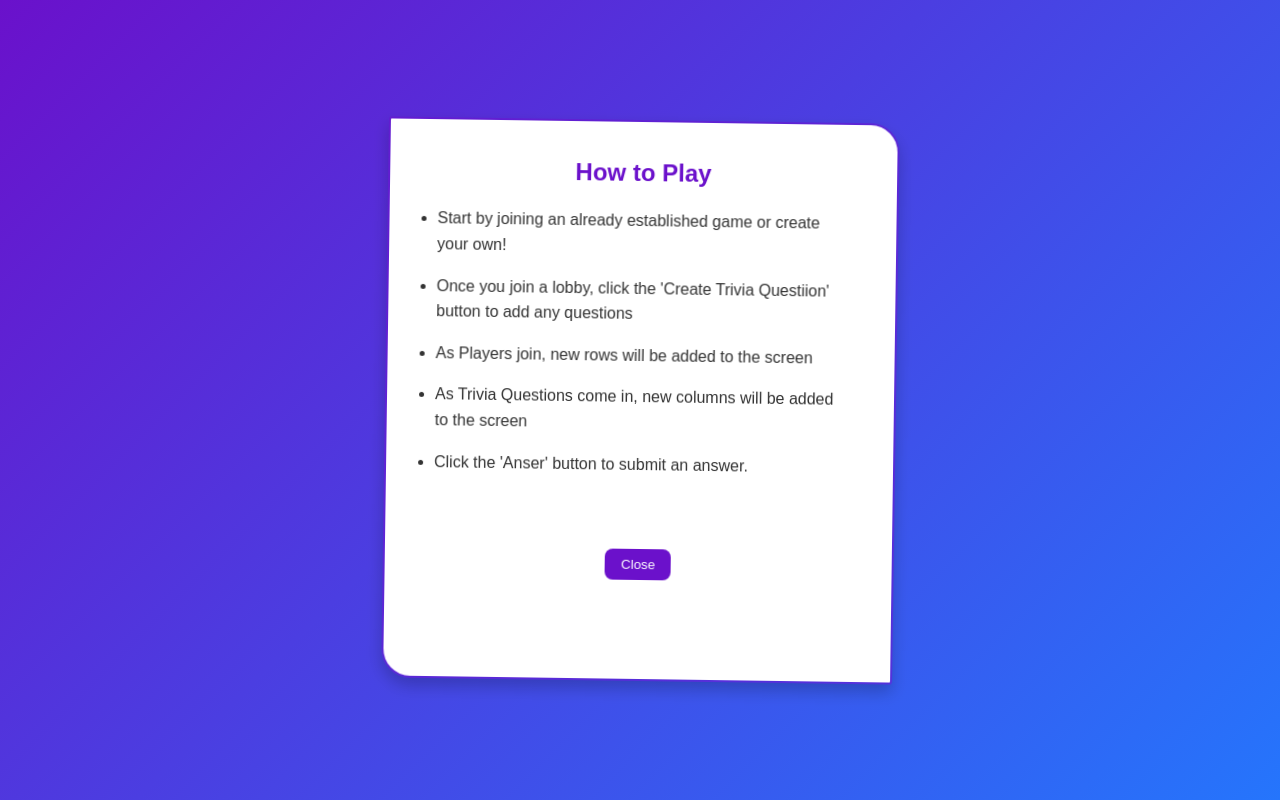
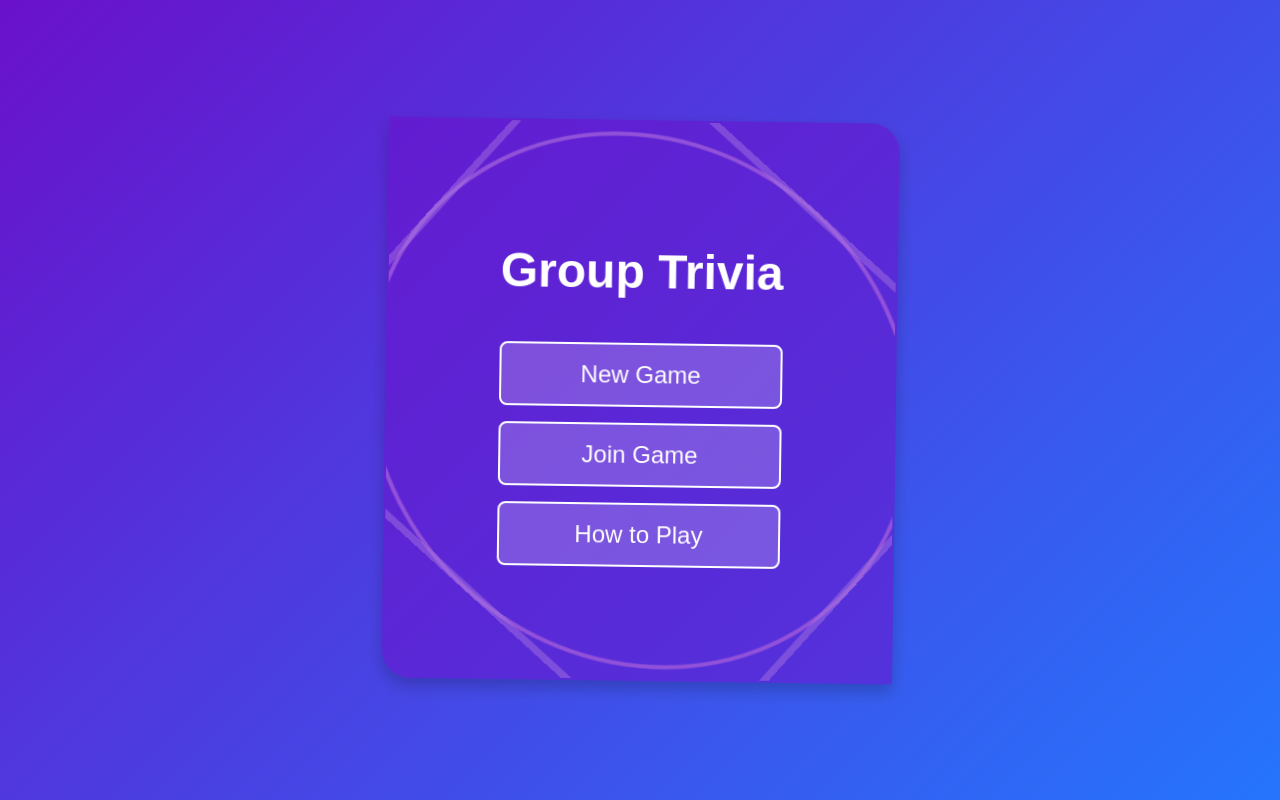
Before and after one commit to bradenborman/group-trivia, a React app in the folder group-trivia-client/: page /home in a window 1280 px wide. Built offline with nearby package versions, Linux system fonts and the light colour scheme; a web font is replaced by a local one.

Commit message:
updated to defualt state

```diff
--- a/group-trivia-client/src/components/game/game.scss
+++ b/group-trivia-client/src/components/game/game.scss
@@ -102,6 +102,7 @@
 
                 td.question {
                     font-size: 1.2em;
+                    pointer-events: none;
                 }
 
                 td {
--- a/group-trivia-client/src/components/menu/menu.tsx
+++ b/group-trivia-client/src/components/menu/menu.tsx
@@ -14,7 +14,7 @@ const Menu: React.FC = () => {
 
     const [showJoinGamePopup, setShowJoinGamePopup] = useState(false);
     const [showStartGamePopup, setShowStartGamePopup] = useState(false);
-    const [showRules, setShowRules] = useState(true);
+    const [showRules, setShowRules] = useState(false);
     const [joinGameData, setJoinGameData] = useState({ gameCode: '', displayName: '' });
     const [playerName, setPlayerName] = useState('');
 
```
